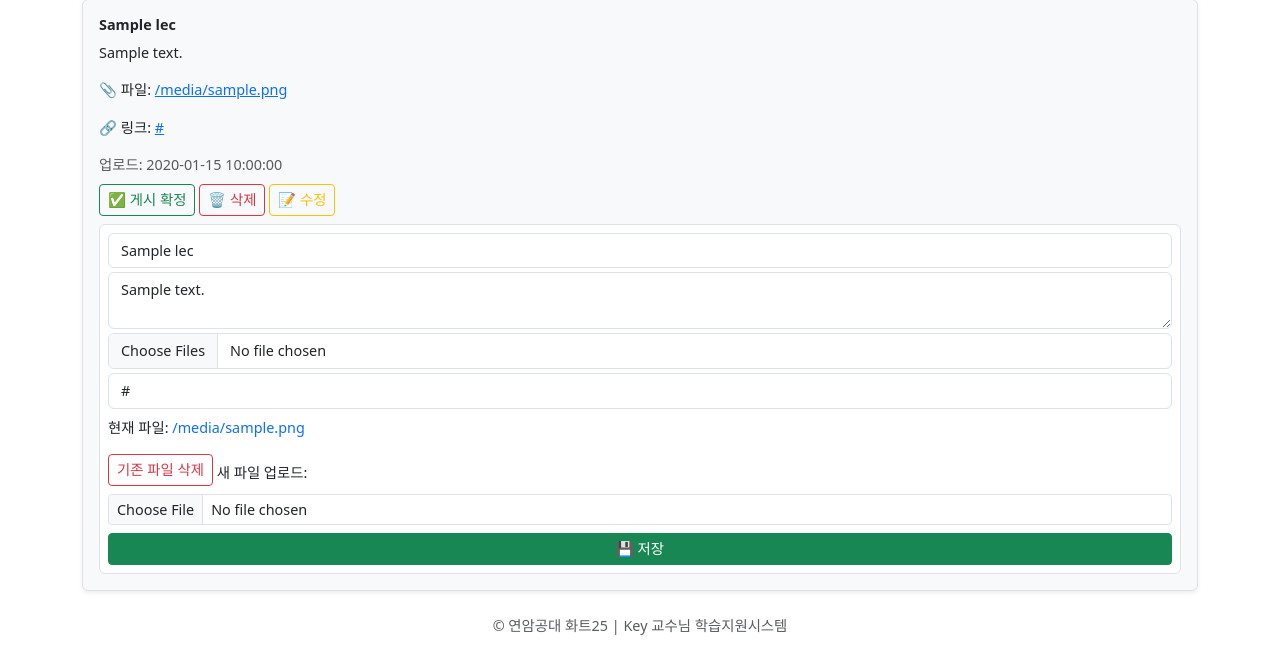
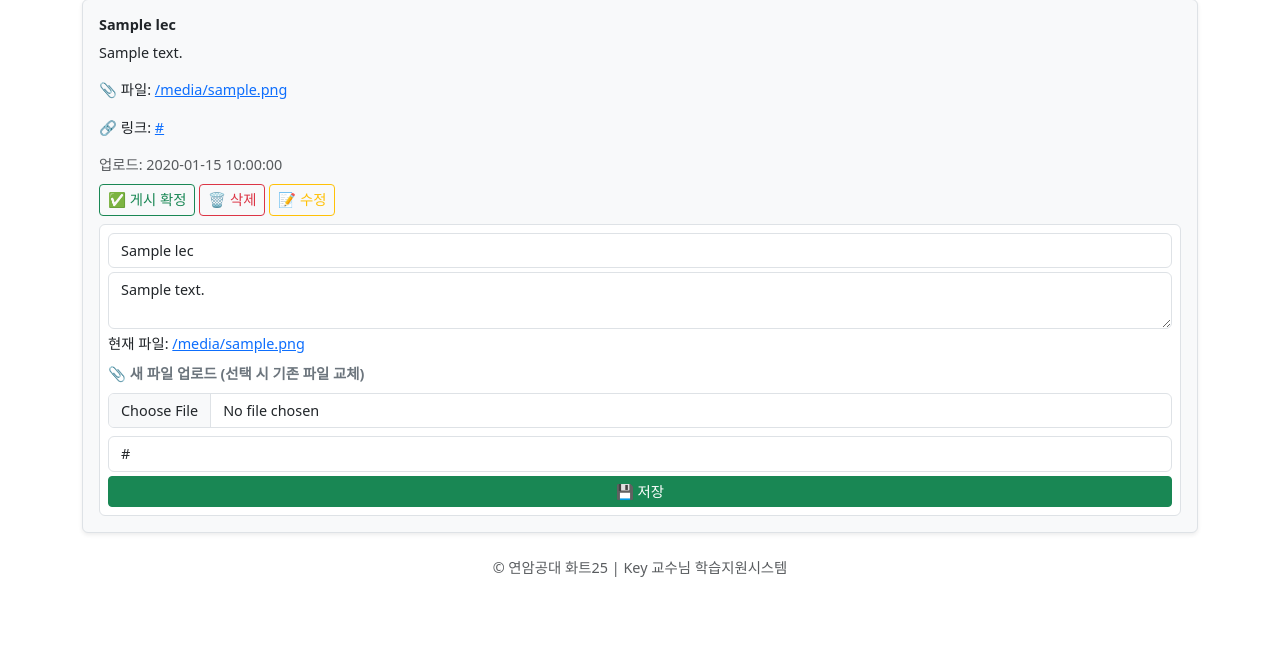
Before and after one commit to keyj-9bot/hwat25_2nd_term_lecture, a Flask app: template templates/upload_lecture.html in a window 1280 px wide, after a click on "📝 수정". Shown: the part 507-1168 px from the top of the page. After the commit the page ends 1084 px from the top, so only its background shows below. Run offline with Flask 3, Linux system fonts and the light colour scheme; the template is opened without the code that fills it: most values are stand-ins (such as "Sample title", 1, 10 or a date in 2020).

Commit message:
Refine upload_lecture.html  add new file upload option and cleaner edit UI

```diff
--- a/templates/upload_lecture.html
+++ b/templates/upload_lecture.html
@@ -2,7 +2,7 @@
 {% block content %}
 
 <style>
-  /* 🔹 전체 폰트 크기 축소 */
+  /* 🔹 전체 폰트 크기 약간 축소 */
   body, .form-control, .btn, .nav-link, label, input, textarea, h3, h4, h5, p, small {
     font-size: 0.9rem !important;
   }
@@ -10,11 +10,12 @@
 
 <h3 class="fw-bold mb-3">📘 강의자료 업로드</h3>
 
+<!-- 📤 업로드 폼 -->
 <form method="POST" enctype="multipart/form-data">
   <input type="text" name="title" class="form-control mb-2" placeholder="자료 제목" required>
   <textarea name="content" class="form-control mb-2" rows="2" placeholder="내용 입력" required></textarea>
 
-  <!-- 📂 파일 입력 영역 -->
+  <!-- 📂 파일 입력 -->
   <div id="fileInputs">
     <input type="file" name="files" class="form-control mb-1">
   </div>
@@ -23,7 +24,7 @@
     <button type="button" class="btn btn-outline-danger btn-sm" onclick="removeFileInput()">－ 파일 삭제</button>
   </div>
 
-  <!-- 🔗 링크 입력 영역 -->
+  <!-- 🔗 링크 입력 -->
   <div id="linkInputs">
     <input type="text" name="link1" class="form-control mb-1" placeholder="https:// 관련 사이트 링크">
   </div>
@@ -37,7 +38,7 @@
 
 <hr>
 
-<!-- 📚 업로드된 강의자료 목록 -->
+<!-- 📚 업로드된 자료 목록 -->
 <h4 class="fw-bold mt-4">📚 업로드된 자료</h4>
 
 {% if lectures and lectures|length > 0 %}
@@ -83,7 +84,7 @@
         <button class="btn btn-sm btn-outline-danger">🗑️ 삭제</button>
       </form>
 
-      <!-- ✏️ 수정 기능 추가 -->
+      <!-- ✏️ 수정 버튼 -->
       <button class="btn btn-sm btn-outline-warning" type="button" data-bs-toggle="collapse" data-bs-target="#edit{{ loop.index0 }}">📝 수정</button>
     </div>
 
@@ -92,15 +93,21 @@
       <form action="{{ url_for('edit_lecture', index=loop.index0) }}" method="POST" enctype="multipart/form-data" class="border rounded p-2 bg-white">
         <input type="text" name="title" class="form-control mb-1" value="{{ lec.title }}">
         <textarea name="content" class="form-control mb-1">{{ lec.content }}</textarea>
-        <input type="file" name="files" multiple class="form-control mb-1">
+
+        <!-- 현재 파일 -->
+        {% if lec.files %}
+          <p class="mb-1">현재 파일:
+            {% for f in (lec.files or '').split(';') if f.strip() %}
+              <a href="{{ url_for('uploaded_file', filename=f.strip()) }}" target="_blank">{{ f.strip() }}</a>
+            {% endfor %}
+          </p>
+        {% endif %}
+
+        <!-- 📎 새 파일 업로드 (교체 선택 시만 적용) -->
+        <label class="form-label mt-1 fw-bold text-secondary">📎 새 파일 업로드 (선택 시 기존 파일 교체)</label>
+        <input type="file" name="new_file" class="form-control mb-2">
+
         <input type="text" name="links" class="form-control mb-1" value="{{ lec.links }}">
-
-        <!-- ✅ 추가된 2줄 (기존파일 삭제 + 새 파일 업로드) -->
-        <p class="mt-2">현재 파일: <span class="text-primary">{{ lec.files or '없음' }}</span></p>
-        <button type="submit" name="delete_file" value="1" class="btn btn-outline-danger btn-sm mb-2">기존 파일 삭제</button>
-        <label class="mt-1 small">새 파일 업로드:</label>
-        <input type="file" name="new_file" class="form-control form-control-sm mb-2">
-
         <button class="btn btn-sm btn-success w-100">💾 저장</button>
       </form>
     </div>
@@ -117,18 +124,15 @@ function addFileInput() {
   div.innerHTML = '<input type="file" name="files" class="form-control mb-1">';
   document.getElementById('fileInputs').appendChild(div);
 }
-
 function removeFileInput() {
   const div = document.getElementById('fileInputs');
   if (div.children.length > 1) div.removeChild(div.lastChild);
 }
-
 function addLinkInput() {
   const div = document.createElement('div');
   div.innerHTML = '<input type="text" name="link" class="form-control mb-1" placeholder="https:// 추가 링크">';
   document.getElementById('linkInputs').appendChild(div);
 }
-
 function removeLinkInput() {
   const div = document.getElementById('linkInputs');
   if (div.children.length > 1) div.removeChild(div.lastChild);
```
